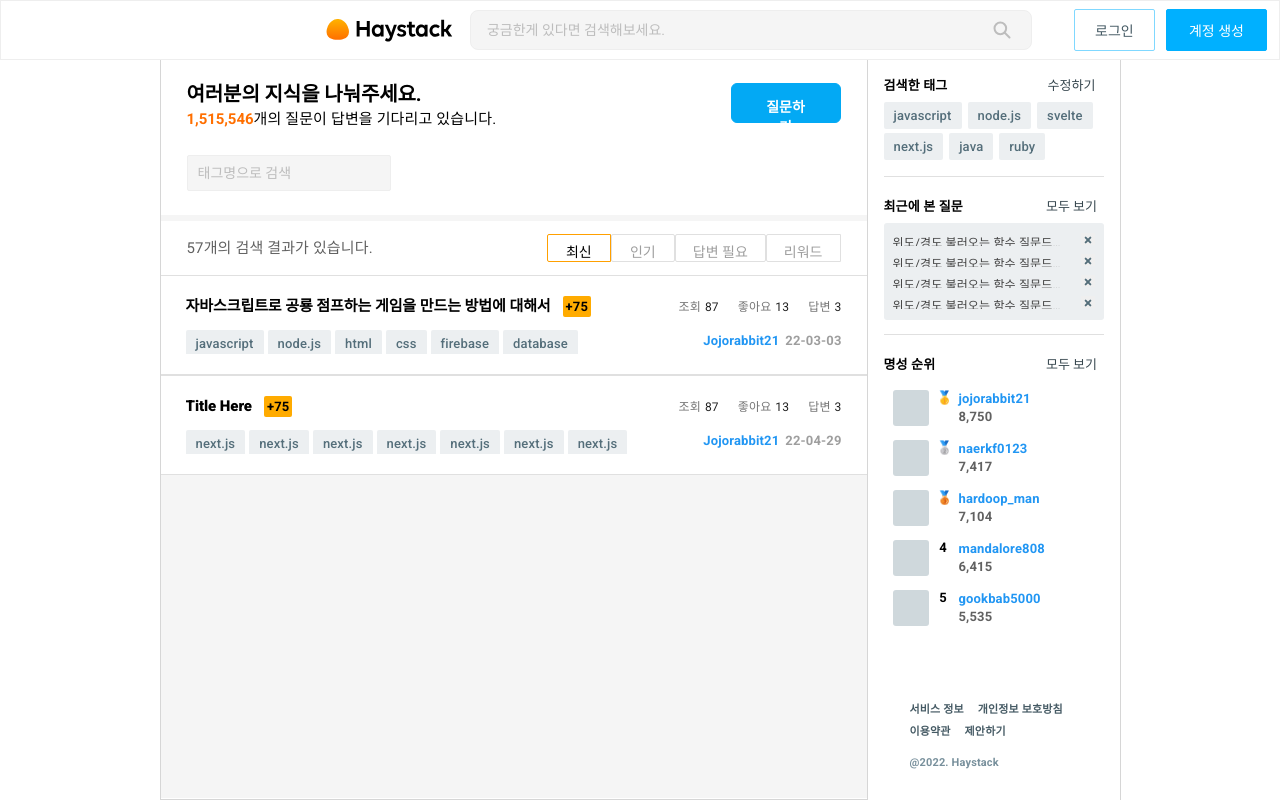
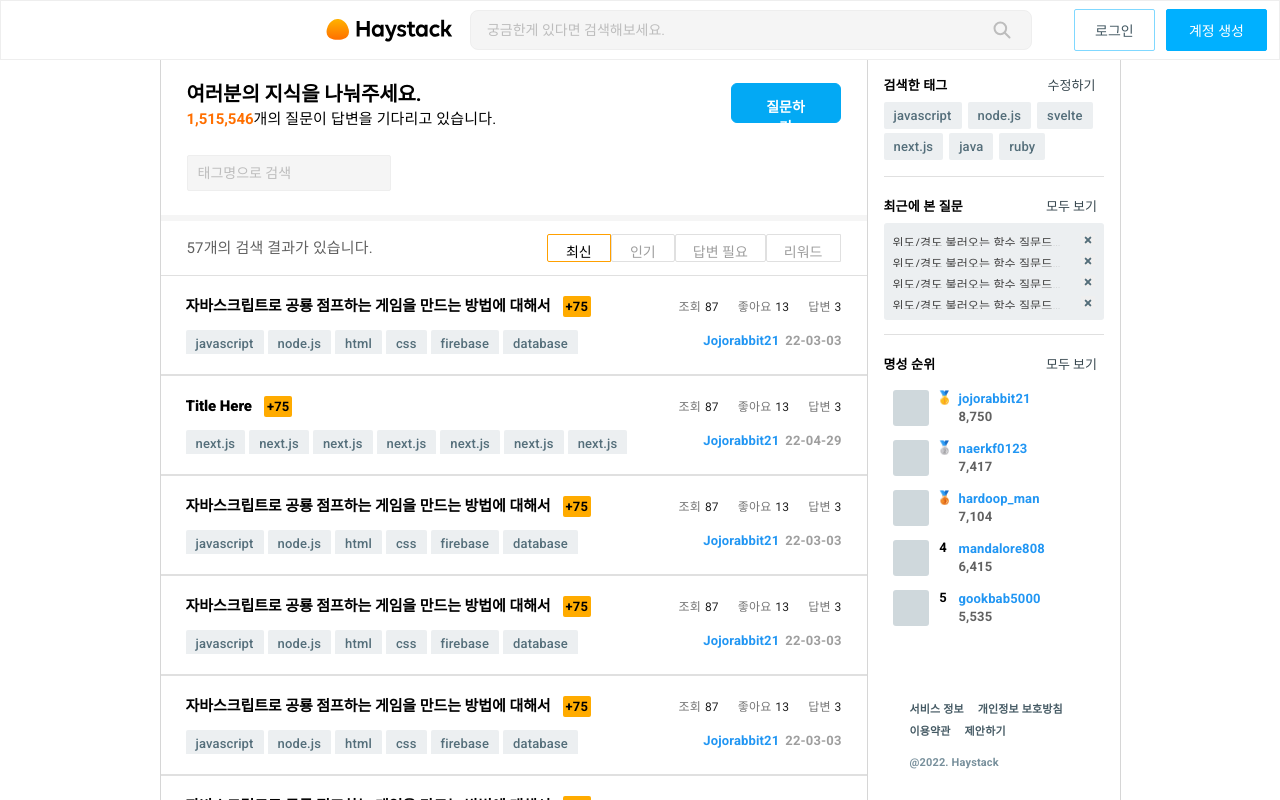
Before and after one commit to undetermined-team/qna-frontend, a Next.js app: page / in a window 1280 px wide. Shown: the top 800 px of the page. Built offline with nearby package versions, Linux system fonts and the light colour scheme; a web font is replaced by a local one.

Commit message:
feat: ThreadCard 가득 채우도록 구현

```diff
--- a/pages/index.tsx
+++ b/pages/index.tsx
@@ -36,6 +36,51 @@ const exampleThreadList = [
     bounty: 75,
     trend: { view: 87, like: 13, answerCount: 3 },
     createAt: "2022-04-29 10:55:22",
+  },
+  {
+    title: "자바스크립트로 공룡 점프하는 게임을 만드는 방법에 대해서",
+    tags: ["javascript", "node.js", "html", "css", "firebase", "database"],
+
+    userName: "Jojorabbit21",
+    bounty: 75,
+    trend: { view: 87, like: 13, answerCount: 3 },
+    createAt: "2022-03-03 18:47",
+  },
+  {
+    title: "자바스크립트로 공룡 점프하는 게임을 만드는 방법에 대해서",
+    tags: ["javascript", "node.js", "html", "css", "firebase", "database"],
+
+    userName: "Jojorabbit21",
+    bounty: 75,
+    trend: { view: 87, like: 13, answerCount: 3 },
+    createAt: "2022-03-03 18:47",
+  },
+  {
+    title: "자바스크립트로 공룡 점프하는 게임을 만드는 방법에 대해서",
+    tags: ["javascript", "node.js", "html", "css", "firebase", "database"],
+
+    userName: "Jojorabbit21",
+    bounty: 75,
+    trend: { view: 87, like: 13, answerCount: 3 },
+    createAt: "2022-03-03 18:47",
+  },
+  {
+    title: "자바스크립트로 공룡 점프하는 게임을 만드는 방법에 대해서",
+    tags: ["javascript", "node.js", "html", "css", "firebase", "database"],
+
+    userName: "Jojorabbit21",
+    bounty: 75,
+    trend: { view: 87, like: 13, answerCount: 3 },
+    createAt: "2022-03-03 18:47",
+  },
+  {
+    title: "자바스크립트로 공룡 점프하는 게임을 만드는 방법에 대해서",
+    tags: ["javascript", "node.js", "html", "css", "firebase", "database"],
+
+    userName: "Jojorabbit21",
+    bounty: 75,
+    trend: { view: 87, like: 13, answerCount: 3 },
+    createAt: "2022-03-03 18:47",
   },
 ];
 
```
